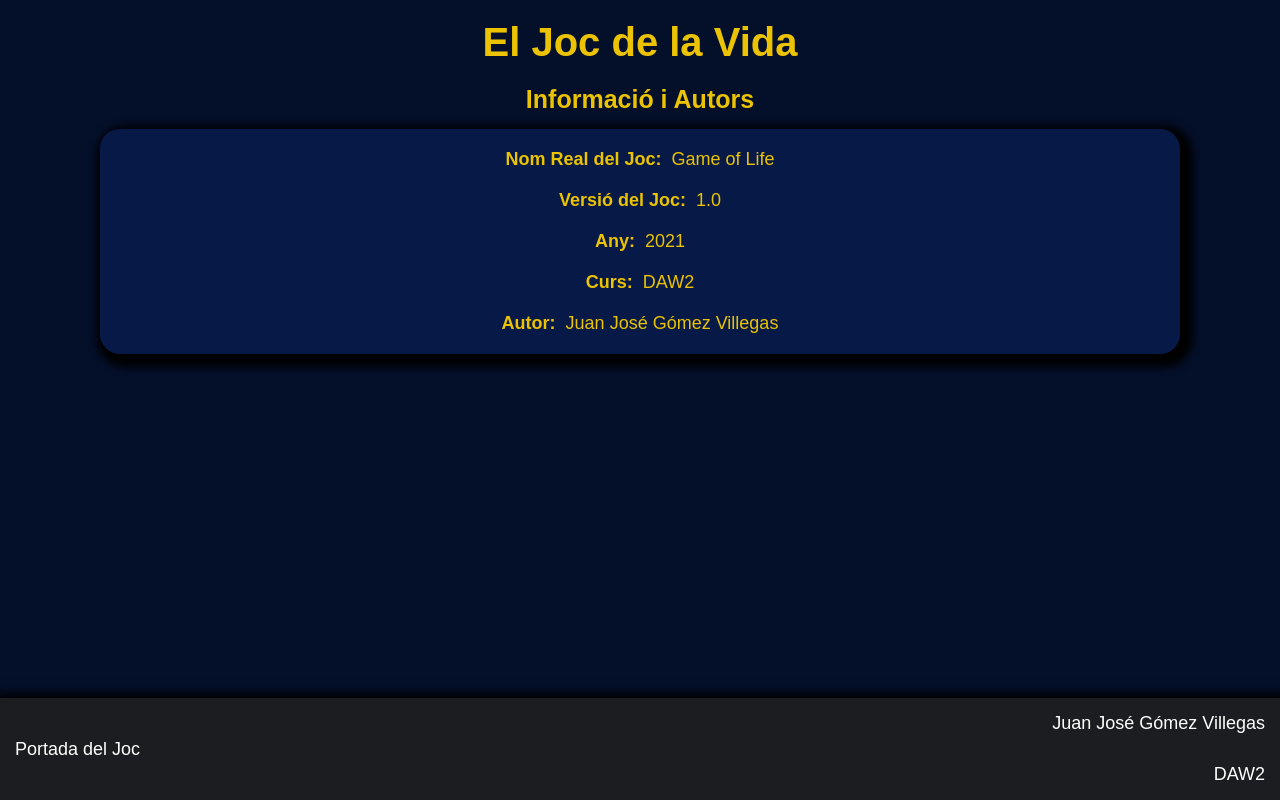
After one commit to juanjogomezvillegas/Game-of-Life, a PHP site: page /info.html in a window 1280 px wide. The commit adds this page. Run offline with PHP 8.4, Linux system fonts and the light colour scheme.

Commit message:
Afegir pagina de informacio i autors

```diff
--- a/index.html
+++ b/index.html
@@ -21,7 +21,7 @@
     </div>
     <footer>
         <div>
-            <p>Versio: 1.0</p>
+            <a href="info.html">Informació i Autors</a>
         </div>
         <div>
             <p>Juan José Gómez Villegas</p>
--- /dev/null
+++ b/info.html
@@ -0,0 +1,31 @@
+<!DOCTYPE html>
+<html lang="en">
+<head>
+    <meta charset="UTF-8">
+    <meta name="viewport" content="width=device-width, initial-scale=1.0">
+    <title>El Joc de la Vida</title>
+    <link rel="stylesheet" type="text/css" href="style/style.css">
+</head>
+<body>
+    <header>
+        <h1 class="titol">El Joc de la Vida</h1>
+        <h2>Informació i Autors</h2>
+    </header>
+    <div class="containerIndex">
+        <p><span>Nom Real del Joc: </span> Game of Life</p>
+        <p><span>Versió del Joc: </span> 1.0</p>
+        <p><span>Any: </span> 2021</p>
+        <p><span>Curs: </span> DAW2</p>
+        <p><span>Autor: </span> Juan José Gómez Villegas</p>
+    </div>
+    <footer>
+        <div>
+            <a href="index.html">Portada del Joc</a>
+        </div>
+        <div>
+            <p>Juan José Gómez Villegas</p>
+            <p>DAW2</p>
+        </div>
+    </footer>
+</body>
+</html>
--- a/style/style.css
+++ b/style/style.css
@@ -51,6 +51,22 @@ footer > div > p {
     justify-content: flex-end;
     padding: 15px;
 }
+footer > div > a {
+    display: flex;
+    justify-content: flex-end;
+    padding: 15px;
+    text-decoration: none;
+    color: #ffffff;
+    transition: color 1s;
+}
+footer > div > a:hover {
+    display: flex;
+    justify-content: flex-end;
+    padding: 15px;
+    text-decoration: none;
+    color: #EBC302;
+    transition: color 1s;
+}
 .ocult {
     display: none;
 }
@@ -73,6 +89,17 @@ div.containerIndex {
     background-color: #071A47;
     border-radius: 20px;
     box-shadow: 5px 5px 8px 8px;
+}
+div.containerIndex > p {
+    display: flex;
+    flex-direction: row;
+    justify-content: center;
+    margin: 20px;
+    color: #EBC302;
+}
+div.containerIndex > p > span {
+    padding-right: 10px;
+    font-weight: bold;
 }
 div.containerIndex > form {
     display: flex;
@@ -97,6 +124,12 @@ div.containerIndex > form > input.boto {
     border-radius: 10px;
     background-color: #1240AB;
     color: #FFD300;
+    transition: background-color 1s, color 1s;
+}
+div.containerIndex > form > input.boto:hover {
+    background-color: #018D8D;
+    color: #003200;
+    transition: background-color 1s, color 1s;
 }
 
 /*
@@ -132,6 +165,12 @@ div.containerLlavor > form > input.boto {
     border-radius: 10px;
     background-color: #1240AB;
     color: #FFD300;
+    transition: background-color 1s, color 1s;
+}
+div.containerLlavor > form > input.boto:hover {
+    background-color: #018D8D;
+    color: #003200;
+    transition: background-color 1s, color 1s;
 }
 .celesLlavor {
     text-align: center;
@@ -184,6 +223,12 @@ div.containerPartida > form > div#inputs > input.boto {
     border-radius: 10px;
     background-color: #1240AB;
     color: #FFD300;
+    transition: background-color 1s, color 1s;
+}
+div.containerPartida > form > div#inputs > input.boto:hover {
+    background-color: #018D8D;
+    color: #003200;
+    transition: background-color 1s, color 1s;
 }
 div.containerPartida > form > div#inputs > label {
     margin-top: 20px;
```
